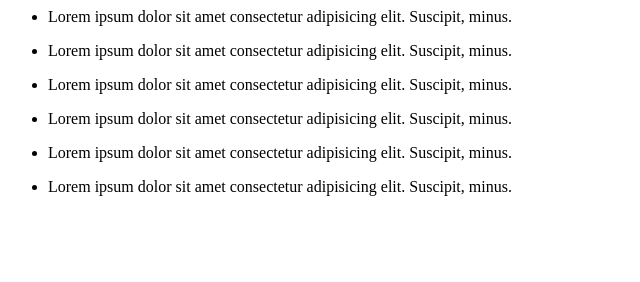
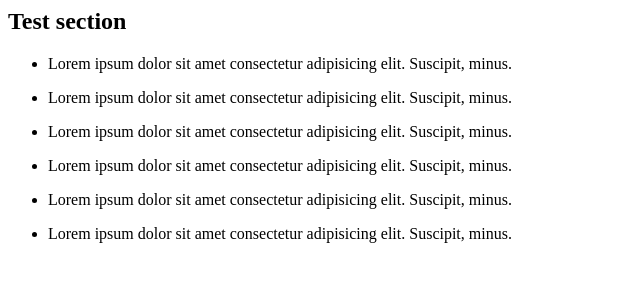
Before and after one commit to lirikape/test-project, a plain HTML site: page src/partials/mz-section.html in a window 1280 px wide. Shown: the whole page, without its empty margins (0-640 px from the left). Drawn offline with Linux system fonts and the light colour scheme.

Commit message:
Update mz-section.html

```diff
--- a/src/partials/mz-section.html
+++ b/src/partials/mz-section.html
@@ -1,5 +1,5 @@
 <section>
-  <title>Test section</title>
+  <h1>Test section</h1>
   <ul>
     <li>
       <title>Lorem, ipsum dolor.</title>
```
